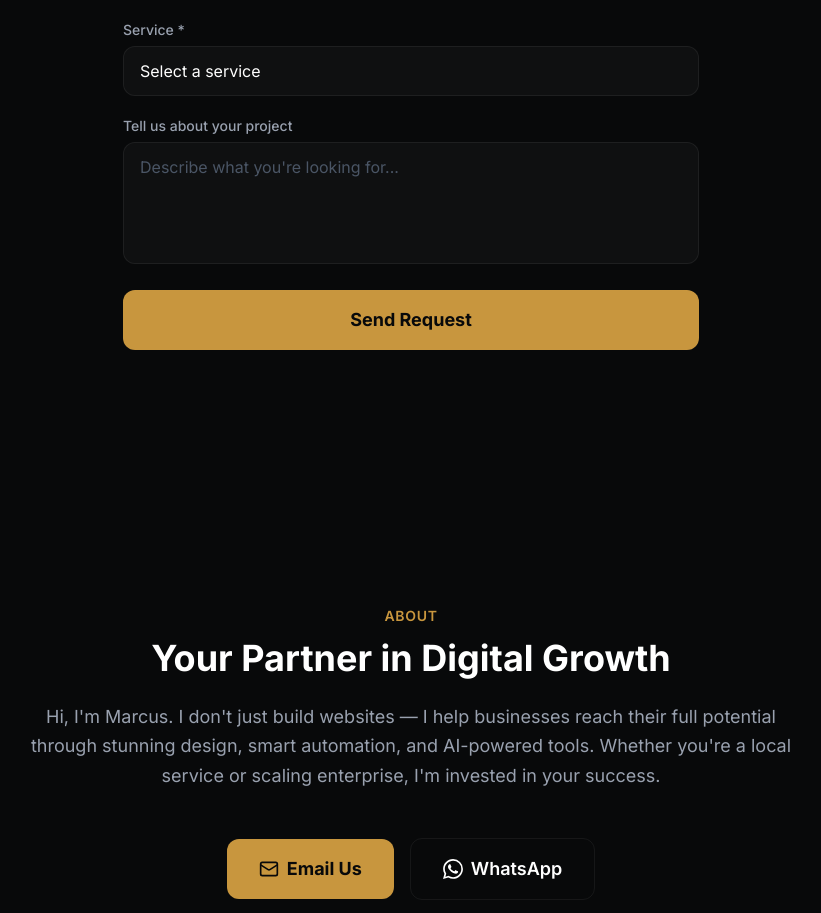
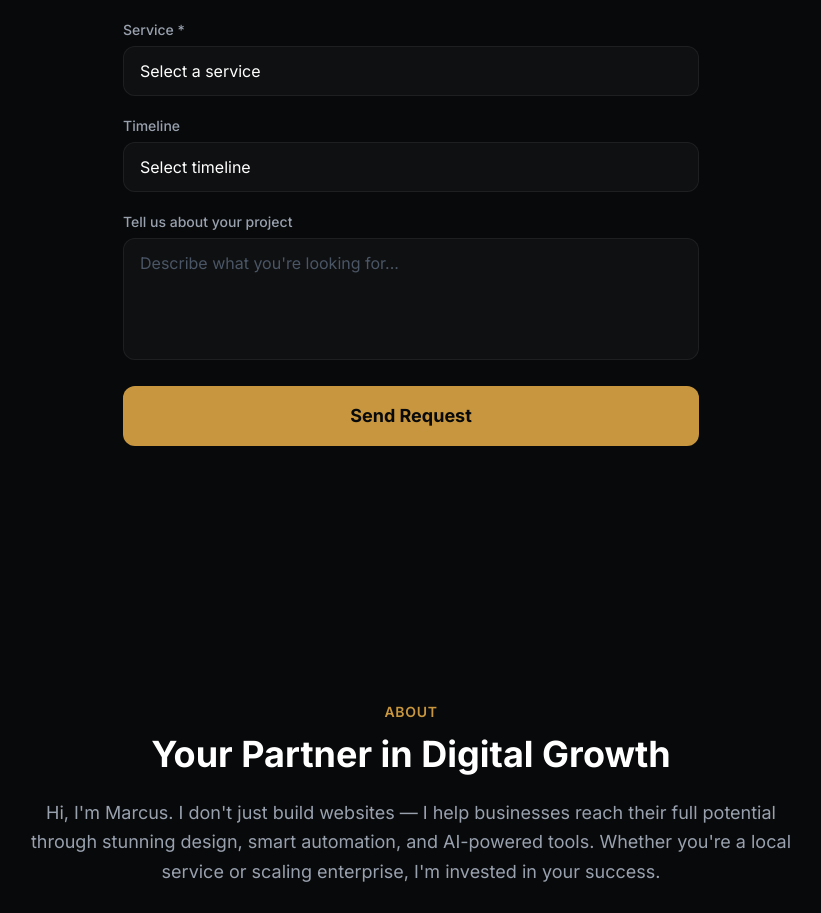
Before and after one commit to brandsitebuilder-cyber/brandaisolutions, a React (Vite) app: page / in a window 1280 px wide. Shown: the part 2813-3726 px from the top of the page, without its empty margins (229-1050 px from the left). Built offline with nearby package versions, Linux system fonts and the light colour scheme.

Commit message:
Add timeline dropdown to quote form

```diff
--- a/src/App.tsx
+++ b/src/App.tsx
@@ -47,6 +47,7 @@ export default function App() {
           customer_phone: formData.get('phone'),
           service_type: formData.get('service'),
           message: formData.get('message'),
+          timeline: formData.get('timeline'),
           source_url: window.location.origin,
         }),
       })
@@ -235,6 +236,18 @@ export default function App() {
                 </select>
               </div>
               <div>
+                <label className="block text-sm font-medium text-gray-400 mb-1.5">Timeline</label>
+                <select name="timeline"
+                  className="w-full bg-white/[0.03] border border-border-subtle rounded-xl px-4 py-3 text-white focus:outline-none focus:border-accent/50 transition-colors appearance-none">
+                  <option value="" className="bg-bg">Select timeline</option>
+                  <option value="ASAP" className="bg-bg">ASAP</option>
+                  <option value="Within 1 month" className="bg-bg">Within 1 month</option>
+                  <option value="1-2 months" className="bg-bg">1–2 months</option>
+                  <option value="3+ months" className="bg-bg">3+ months</option>
+                  <option value="Just exploring" className="bg-bg">Just exploring</option>
+                </select>
+              </div>
+              <div>
                 <label className="block text-sm font-medium text-gray-400 mb-1.5">Tell us about your project</label>
                 <textarea name="message" rows={4}
                   placeholder="Describe what you're looking for..."
```
